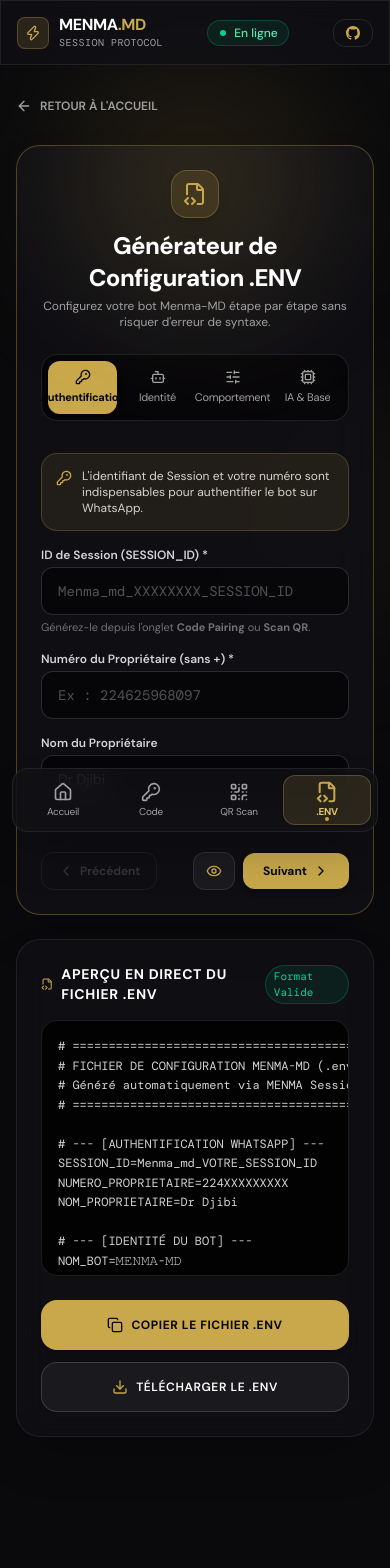
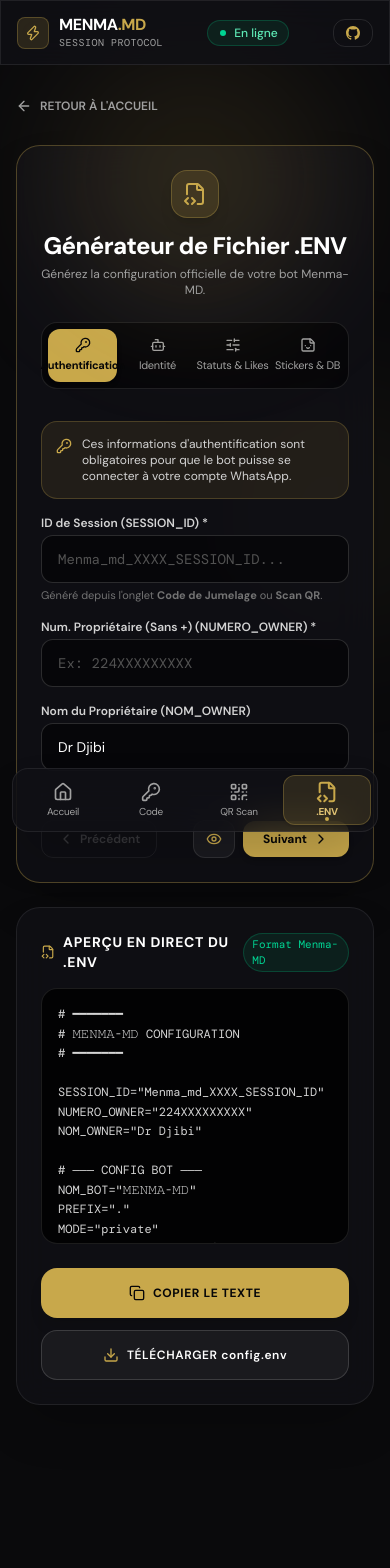
Before and after one commit to Dr-Djibi/Menma-Session, a Next.js app: page /env in a window 390 px wide. Shown: the top 1568 px of the page. Built offline with nearby package versions, Linux system fonts and the light colour scheme; a web font is replaced by a local one.

Commit message:
fix(env & ui): restore official Menma-MD env variables and tighten page spacing around FAQ & HowItWorks

```diff
--- a/app/env/page.tsx
+++ b/app/env/page.tsx
@@ -13,12 +13,12 @@
   KeyRound,
   Bot,
   SlidersHorizontal,
-  Cpu,
+  Sticker,
   ChevronRight,
   ChevronLeft,
   Eye,
-  ShieldAlert,
 } from 'lucide-react';
+import { showToast } from '@/components/ui/Toast';
 
 gsap.registerPlugin(useGSAP);
 
@@ -30,10 +30,11 @@
   prefix: string;
   timezone: string;
   mode: 'private' | 'public';
-  autoReadStatus: 'oui' | 'non';
+  autoReadStatus: 'non' | 'oui';
   autoLikeStatus: 'oui' | 'non';
-  antiDelete: 'oui' | 'non';
-  chatbot: 'oui' | 'non';
+  likeEmojis: string;
+  stickerPackname: string;
+  stickerAuthor: string;
   databaseUrl: string;
 }
 
@@ -47,9 +48,10 @@
   mode: 'private',
   autoReadStatus: 'non',
   autoLikeStatus: 'oui',
-  antiDelete: 'non',
-  chatbot: 'non',
-  databaseUrl: 'postgresql://postgres:password@aws-1-eu-central-1.pooler.supabase.com:6543/postgres',
+  likeEmojis: '💚,❤️,✨,🔥,🙌',
+  stickerPackname: 'Menma-MD',
+  stickerAuthor: 'Dr-Djibi',
+  databaseUrl: '',
 };
 
 export default function EnvGeneratorPage() {
@@ -63,8 +65,8 @@
     () => {
       gsap.from('.env-animate', {
         opacity: 0,
-        y: 25,
-        duration: 0.7,
+        y: 20,
+        duration: 0.6,
         stagger: 0.1,
         ease: 'power3.out',
       });
@@ -85,33 +87,45 @@
   };
 
   const generateEnvText = () => {
-    return `# ========================================================
-# FICHIER DE CONFIGURATION MENMA-MD (.env)
-# Généré automatiquement via MENMA Session Web
-# ========================================================
+    const session = config.session.trim() || 'Menma_md_XXXX_SESSION_ID';
+    const owner = config.ownerNumber.trim() || '224XXXXXXXXX';
+    const ownerName = config.ownerName.trim() || 'Dr Djibi';
+    const botName = config.botName.trim() || '𝙼𝙴𝙽𝙼𝙰-𝙼𝙳';
+    const prefix = config.prefix.trim() || '.';
+    const tz = config.timezone.trim() || 'Africa/Conakry';
+    const emojis = config.likeEmojis.trim() || '💚,❤️,✨,🔥,🙌';
+    const packname = config.stickerPackname.trim() || 'Menma-MD';
+    const author = config.stickerAuthor.trim() || 'Dr-Djibi';
+    const dbUrl = config.databaseUrl.trim();
 
-# --- [AUTHENTIFICATION WHATSAPP] ---
-SESSION_ID=${config.session || 'Menma_md_VOTRE_SESSION_ID'}
-NUMERO_PROPRIETAIRE=${config.ownerNumber || '224XXXXXXXXX'}
-NOM_PROPRIETAIRE=${config.ownerName}
+    let text = `# ━━━━━━━\n`;
+    text += `# 𝙼𝙴𝙽𝙼𝙰-𝙼𝙳 CONFIGURATION\n`;
+    text += `# ━━━━━━━\n\n`;
+    text += `SESSION_ID="${session}"\n`;
+    text += `NUMERO_OWNER="${owner}"\n`;
+    text += `NOM_OWNER="${ownerName}"\n\n`;
 
-# --- [IDENTITÉ DU BOT] ---
-NOM_BOT=${config.botName}
-PREFIXE=${config.prefix}
-TIMEZONE=${config.timezone}
+    text += `# ─── CONFIG BOT ───\n`;
+    text += `NOM_BOT="${botName}"\n`;
+    text += `PREFIX="${prefix}"\n`;
+    text += `MODE="${config.mode}"\n`;
+    text += `ZONE_DE_TEMPS="${tz}"\n\n`;
 
-# --- [COMPORTEMENT ET STATUTS] ---
-MODE=${config.mode}
-LECTURE_AUTO_STATUS=${config.autoReadStatus}
-AUTO_LIKE_STATUS=${config.autoLikeStatus}
+    text += `# ─── STATUTS & INTERACTIONS ───\n`;
+    text += `LECTURE_AUTO_STATUS="${config.autoReadStatus}"\n`;
+    text += `AUTO_LIKE_STATUS="${config.autoLikeStatus}"\n`;
+    text += `LIKE_STATUS_EMOJIS="${emojis}"\n\n`;
 
-# --- [FONCTIONS AVANCÉES & SÉCURITÉ] ---
-ANTI_DELETE=${config.antiDelete}
-CHATBOT=${config.chatbot}
+    text += `# ─── STICKERS ───\n`;
+    text += `STICKER_PACKNAME="${packname}"\n`;
+    text += `STICKER_AUTHOR="${author}"\n`;
 
-# --- [BASE DE DONNÉES POSTGRESQL] ---
-DATABASE_URL=${config.databaseUrl}
-`;
+    if (dbUrl) {
+      text += `\n# ─── DATABASE URL ───\n`;
+      text += `DATABASE_URL="${dbUrl}"\n`;
+    }
+
+    return text;
   };
 
   const copyEnvToClipboard = () => {
@@ -119,6 +133,7 @@
     navigator.clipboard?.writeText(text);
     setCopied(true);
     triggerHaptic(30);
+    showToast('Fichier .env copié dans le presse-papier !');
     setTimeout(() => setCopied(false), 2500);
   };
 
@@ -127,18 +142,31 @@
     const element = document.createElement('a');
     const file = new Blob([generateEnvText()], { type: 'text/plain;charset=utf-8' });
     element.href = URL.createObjectURL(file);
-    element.download = '.env';
+    element.download = 'config.env';
     document.body.appendChild(element);
     element.click();
     document.body.removeChild(element);
+    showToast('Fichier config.env téléchargé !');
   };
 
   const stepsMeta = [
     { num: 1, title: 'Authentification', icon: KeyRound },
     { num: 2, title: 'Identité', icon: Bot },
-    { num: 3, title: 'Comportement', icon: SlidersHorizontal },
-    { num: 4, title: 'IA & Base', icon: Cpu },
+    { num: 3, title: 'Statuts & Likes', icon: SlidersHorizontal },
+    { num: 4, title: 'Stickers & DB', icon: Sticker },
   ];
+
+  const handleNextStep = () => {
+    if (currentStep === 1) {
+      if (!config.session.trim() || !config.ownerNumber.trim()) {
+        showToast("Veuillez renseigner l'ID de Session et le Numéro du Propriétaire", 'error');
+        triggerHaptic(40);
+        return;
+      }
+    }
+    setCurrentStep((p) => Math.min(4, p + 1));
+    triggerHaptic(10);
+  };
 
   return (
     <div ref={containerRef} className="px-4 sm:px-6 max-w-4xl mx-auto py-8 pb-32">
@@ -163,14 +191,14 @@
             <FileCode2 className="w-6 h-6" />
           </div>
           <h1 className="text-2xl sm:text-3xl font-extrabold text-white tracking-tight">
-            Générateur de Configuration .ENV
+            Générateur de Fichier .ENV
           </h1>
           <p className="text-xs sm:text-sm text-neutral-400 mt-1 max-w-md mx-auto">
-            Configurez votre bot Menma-MD étape par étape sans risquer d&apos;erreur de syntaxe.
+            Générez la configuration officielle de votre bot Menma-MD.
           </p>
         </div>
 
-        {/* ── STEPPER TABS (OPTIMISÉ MOBILE) ── */}
+        {/* ── STEPPER TABS (MOBILE & DESKTOP) ── */}
         <div className="grid grid-cols-4 gap-1.5 sm:gap-3 p-1.5 rounded-2xl bg-black/50 border border-white/10 mb-8">
           {stepsMeta.map((s) => {
             const Icon = s.icon;
@@ -210,7 +238,7 @@
               <div className="p-3.5 rounded-2xl bg-gold/10 border border-gold/25 text-xs text-neutral-300 flex items-start gap-2.5">
                 <KeyRound className="w-4 h-4 text-gold flex-shrink-0 mt-0.5" />
                 <span>
-                  L&apos;identifiant de Session et votre numéro sont indispensables pour authentifier le bot sur WhatsApp.
+                  Ces informations d&apos;authentification sont obligatoires pour que le bot puisse se connecter à votre compte WhatsApp.
                 </span>
               </div>
 
@@ -220,32 +248,34 @@
                 </label>
                 <input
                   type="text"
-                  placeholder="Menma_md_XXXXXXXX_SESSION_ID"
+                  placeholder="Menma_md_XXXX_SESSION_ID..."
                   value={config.session}
                   onChange={(e) => handleInputChange('session', e.target.value)}
                   className="w-full h-12 px-4 rounded-xl bg-black/50 border border-white/15 focus:border-gold focus:ring-1 focus:ring-gold text-white font-mono text-sm placeholder:text-neutral-600 outline-none"
+                  required
                 />
                 <span className="text-[11px] text-neutral-500 mt-1 block">
-                  Générez-le depuis l&apos;onglet <strong>Code Pairing</strong> ou <strong>Scan QR</strong>.
+                  Généré depuis l&apos;onglet <strong>Code de Jumelage</strong> ou <strong>Scan QR</strong>.
                 </span>
               </div>
 
               <div className="grid grid-cols-1 sm:grid-cols-2 gap-4">
                 <div>
                   <label className="text-xs font-semibold text-neutral-300 block mb-1">
-                    Numéro du Propriétaire (sans +) *
+                    Num. Propriétaire (Sans +) (NUMERO_OWNER) *
                   </label>
                   <input
                     type="tel"
-                    placeholder="Ex : 224625968097"
+                    placeholder="Ex: 224XXXXXXXXX"
                     value={config.ownerNumber}
                     onChange={(e) => handleInputChange('ownerNumber', e.target.value)}
                     className="w-full h-12 px-4 rounded-xl bg-black/50 border border-white/15 focus:border-gold focus:ring-1 focus:ring-gold text-white font-mono text-sm placeholder:text-neutral-600 outline-none"
+                    required
                   />
                 </div>
                 <div>
                   <label className="text-xs font-semibold text-neutral-300 block mb-1">
-                    Nom du Propriétaire
+                    Nom du Propriétaire (NOM_OWNER)
                   </label>
                   <input
                     type="text"
@@ -264,14 +294,14 @@
               <div className="p-3.5 rounded-2xl bg-white/5 border border-white/10 text-xs text-neutral-300 flex items-start gap-2.5">
                 <Bot className="w-4 h-4 text-gold flex-shrink-0 mt-0.5" />
                 <span>
-                  Personnalisez le nom affiché et le préfixe de commande pour déclencher le bot.
+                  Définissez la personnalité et les réglages de base pour l&apos;interface de votre bot.
                 </span>
               </div>
 
               <div className="grid grid-cols-1 sm:grid-cols-2 gap-4">
                 <div>
                   <label className="text-xs font-semibold text-neutral-300 block mb-1">
-                    Nom du Bot
+                    Nom du Bot (NOM_BOT)
                   </label>
                   <input
                     type="text"
@@ -282,7 +312,7 @@
                 </div>
                 <div>
                   <label className="text-xs font-semibold text-neutral-300 block mb-1">
-                    Préfixe de commande
+                    Préfixe (PREFIX)
                   </label>
                   <input
                     type="text"
@@ -296,7 +326,7 @@
 
               <div>
                 <label className="text-xs font-semibold text-neutral-300 block mb-1">
-                  Fuseau Horaire (Timezone)
+                  Zone de Temps (ZONE_DE_TEMPS)
                 </label>
                 <input
                   type="text"
@@ -308,34 +338,34 @@
             </div>
           )}
 
-          {/* STEP 3: BEHAVIOR */}
+          {/* STEP 3: RUNTIME & BEHAVIOR */}
           {currentStep === 3 && (
             <div className="space-y-4">
               <div className="p-3.5 rounded-2xl bg-white/5 border border-white/10 text-xs text-neutral-300 flex items-start gap-2.5">
                 <SlidersHorizontal className="w-4 h-4 text-gold flex-shrink-0 mt-0.5" />
                 <span>
-                  Définissez l&apos;accessibilité publique ou privée et la lecture des statuts WhatsApp.
+                  Configurez les interactions automatiques et le mode d&apos;accès (public ou restreint).
                 </span>
               </div>
 
               <div className="grid grid-cols-1 sm:grid-cols-3 gap-4">
                 <div>
                   <label className="text-xs font-semibold text-neutral-300 block mb-1">
-                    Mode d&apos;accès
+                    Mode de fonctionnement (MODE)
                   </label>
                   <select
                     value={config.mode}
                     onChange={(e) => handleInputChange('mode', e.target.value as any)}
                     className="w-full h-12 px-3 rounded-xl bg-black/50 border border-white/15 focus:border-gold text-white text-sm outline-none"
                   >
-                    <option value="private">Privé (Propriétaire uniquement)</option>
-                    <option value="public">Public (Tout le monde)</option>
+                    <option value="private">Private (Privé)</option>
+                    <option value="public">Public</option>
                   </select>
                 </div>
 
                 <div>
                   <label className="text-xs font-semibold text-neutral-300 block mb-1">
-                    Lecture auto status
+                    Lecture Auto Status (LECTURE_AUTO_STATUS)
                   </label>
                   <select
                     value={config.autoReadStatus}
@@ -349,7 +379,7 @@
 
                 <div>
                   <label className="text-xs font-semibold text-neutral-300 block mb-1">
-                    Auto-like status
+                    Auto-Like Status (AUTO_LIKE_STATUS)
                   </label>
                   <select
                     value={config.autoLikeStatus}
@@ -361,56 +391,66 @@
                   </select>
                 </div>
               </div>
+
+              <div>
+                <label className="text-xs font-semibold text-neutral-300 block mb-1">
+                  Emojis pour &apos;Like&apos; (LIKE_STATUS_EMOJIS) (séparés par virgule)
+                </label>
+                <input
+                  type="text"
+                  value={config.likeEmojis}
+                  onChange={(e) => handleInputChange('likeEmojis', e.target.value)}
+                  className="w-full h-12 px-4 rounded-xl bg-black/50 border border-white/15 focus:border-gold text-white text-sm outline-none"
+                  placeholder="💚,❤️,✨,🔥,🙌"
+                />
+              </div>
             </div>
           )}
 
-          {/* STEP 4: ADVANCED AI & DATABASE */}
+          {/* STEP 4: STICKERS & DB */}
           {currentStep === 4 && (
             <div className="space-y-4">
               <div className="p-3.5 rounded-2xl bg-white/5 border border-white/10 text-xs text-neutral-300 flex items-start gap-2.5">
-                <Cpu className="w-4 h-4 text-gold flex-shrink-0 mt-0.5" />
+                <Sticker className="w-4 h-4 text-gold flex-shrink-0 mt-0.5" />
                 <span>
-                  Activez les fonctionnalités avancées : Anti-Delete, Chatbot IA et Base PostgreSQL.
+                  Ajustez les métadonnées des stickers générés et l&apos;accès à la base de données PostgreSQL si vous hébergez sur Koyeb ou Render.
                 </span>
               </div>
 
               <div className="grid grid-cols-1 sm:grid-cols-2 gap-4">
                 <div>
                   <label className="text-xs font-semibold text-neutral-300 block mb-1">
-                    Anti-Delete (Notification message supprimé)
+                    Pack de Stickers (STICKER_PACKNAME)
                   </label>
-                  <select
-                    value={config.antiDelete}
-                    onChange={(e) => handleInputChange('antiDelete', e.target.value as any)}
-                    className="w-full h-12 px-3 rounded-xl bg-black/50 border border-white/15 focus:border-gold text-white text-sm outline-none"
-                  >
-                    <option value="non">Désactivé</option>
-                    <option value="oui">Activé</option>
-                  </select>
+                  <input
+                    type="text"
+                    value={config.stickerPackname}
+                    onChange={(e) => handleInputChange('stickerPackname', e.target.value)}
+                    className="w-full h-12 px-4 rounded-xl bg-black/50 border border-white/15 focus:border-gold text-white text-sm outline-none"
+                  />
                 </div>
 
                 <div>
                   <label className="text-xs font-semibold text-neutral-300 block mb-1">
-                    Chatbot IA (Réponses automatiques)
+                    Auteur des Stickers (STICKER_AUTHOR)
                   </label>
-                  <select
-                    value={config.chatbot}
-                    onChange={(e) => handleInputChange('chatbot', e.target.value as any)}
-                    className="w-full h-12 px-3 rounded-xl bg-black/50 border border-white/15 focus:border-gold text-white text-sm outline-none"
-                  >
-                    <option value="non">Désactivé</option>
-                    <option value="oui">Activé</option>
-                  </select>
+                  <input
+                    type="text"
+                    value={config.stickerAuthor}
+                    onChange={(e) => handleInputChange('stickerAuthor', e.target.value)}
+                    className="w-full h-12 px-4 rounded-xl bg-black/50 border border-white/15 focus:border-gold text-white text-sm outline-none"
+                  />
                 </div>
               </div>
 
               <div>
                 <label className="text-xs font-semibold text-neutral-300 block mb-1">
-                  URL Base de données PostgreSQL (Supabase / Neon)
+                  URL Base de Données (DATABASE_URL) <span className="text-neutral-500 font-normal">(Optionnel | Koyeb / Render PostgreSQL)</span>
                 </label>
                 <input
                   type="text"
                   value={config.databaseUrl}
+                  placeholder="postgres://user:pass@host/db"
                   onChange={(e) => handleInputChange('databaseUrl', e.target.value)}
                   className="w-full h-12 px-4 rounded-xl bg-black/50 border border-white/15 focus:border-gold text-white font-mono text-xs outline-none"
                 />
@@ -452,10 +492,7 @@
             {currentStep < 4 ? (
               <button
                 type="button"
-                onClick={() => {
-                  setCurrentStep((p) => Math.min(4, p + 1));
-                  triggerHaptic(10);
-                }}
+                onClick={handleNextStep}
                 className="px-5 py-2.5 rounded-xl bg-gold hover:bg-gold-light active:scale-95 text-dark-950 font-bold text-xs flex items-center gap-1.5 transition-all shadow-md touch-scale"
               >
                 <span>Suivant</span>
@@ -481,12 +518,12 @@
           <div className="flex items-center gap-2">
             <FileCode2 className="w-4 h-4 text-gold" />
             <h3 className="text-sm font-bold text-white uppercase tracking-wider">
-              Aperçu en direct du fichier .env
+              Aperçu en direct du .env
             </h3>
           </div>
 
           <span className="text-[11px] font-mono text-emerald-400 bg-emerald-500/10 px-2 py-0.5 rounded-full border border-emerald-500/25">
-            Format Valide
+            Format Menma-MD
           </span>
         </div>
 
@@ -506,7 +543,7 @@
             }`}
           >
             {copied ? <Check className="w-4 h-4" /> : <Copy className="w-4 h-4" />}
-            <span>{copied ? 'CONFIGURATION COPIÉE !' : 'COPIER LE FICHIER .ENV'}</span>
+            <span>{copied ? 'CONFIGURATION COPIÉE !' : 'COPIER LE TEXTE'}</span>
           </button>
 
           <button
@@ -514,7 +551,7 @@
             className="min-h-[50px] rounded-2xl bg-white/5 hover:bg-white/10 active:scale-95 border border-white/15 text-white font-semibold text-xs tracking-wider flex items-center justify-center gap-2 transition-all touch-scale"
           >
             <Download className="w-4 h-4 text-gold" />
-            <span>TÉLÉCHARGER LE .ENV</span>
+            <span>TÉLÉCHARGER config.env</span>
           </button>
         </div>
       </div>
--- a/app/page.tsx
+++ b/app/page.tsx
@@ -29,7 +29,7 @@
       <FaqSection />
 
       {/* 7. Highlights Banner */}
-      <section className="px-4 sm:px-6 max-w-5xl mx-auto py-8 mb-16">
+      <section className="px-4 sm:px-6 max-w-5xl mx-auto py-4 mb-10">
         <div className="glass-panel-accent rounded-3xl p-6 sm:p-10 text-center relative overflow-hidden">
           <div className="max-w-2xl mx-auto">
             <div className="inline-flex items-center gap-2 px-3 py-1 rounded-full bg-gold/15 border border-gold/30 text-gold text-xs font-semibold uppercase tracking-wider mb-4">
--- a/components/landing/FaqSection.tsx
+++ b/components/landing/FaqSection.tsx
@@ -75,9 +75,9 @@
   };
 
   return (
-    <section ref={containerRef} className="px-4 sm:px-6 max-w-4xl mx-auto py-12 mb-20">
-      <div className="faq-header text-center mb-10">
-        <div className="inline-flex items-center gap-2 px-3 py-1 rounded-full bg-gold/10 border border-gold/30 text-gold text-xs font-semibold uppercase tracking-wider mb-3">
+    <section ref={containerRef} className="px-4 sm:px-6 max-w-4xl mx-auto py-4 mb-8">
+      <div className="faq-header text-center mb-5">
+        <div className="inline-flex items-center gap-2 px-3 py-1 rounded-full bg-gold/10 border border-gold/30 text-gold text-xs font-semibold uppercase tracking-wider mb-2">
           <HelpCircle className="w-3.5 h-3.5" />
           <span>Foire Aux Questions</span>
         </div>
--- a/components/landing/HowItWorks.tsx
+++ b/components/landing/HowItWorks.tsx
@@ -75,7 +75,7 @@
   );
 
   return (
-    <section ref={containerRef} className="px-4 sm:px-6 max-w-5xl mx-auto py-6 sm:py-8 mb-12">
+    <section ref={containerRef} className="px-4 sm:px-6 max-w-5xl mx-auto py-3 mb-4">
       <div className="how-header text-center mb-6">
         <div className="inline-flex items-center gap-2 px-3 py-1 rounded-full bg-gold/10 border border-gold/30 text-gold text-xs font-semibold uppercase tracking-wider mb-2.5">
           <Smartphone className="w-3.5 h-3.5" />
@@ -121,7 +121,7 @@
         ))}
       </div>
 
-      <div className="how-cta-btn mt-6 text-center">
+      <div className="how-cta-btn mt-4 text-center">
         <Link
           href="/pair"
           className="inline-flex items-center gap-2 px-6 py-3 rounded-xl bg-gold hover:bg-gold-light text-dark-950 font-bold text-xs tracking-wider uppercase transition-all active:scale-95 touch-scale shadow-lg"
--- a/components/landing/LiveTerminalDemo.tsx
+++ b/components/landing/LiveTerminalDemo.tsx
@@ -63,7 +63,7 @@
   }
 
   return (
-    <section ref={sectionRef} className="px-4 sm:px-6 max-w-4xl mx-auto py-8 mb-24">
+    <section ref={sectionRef} className="px-4 sm:px-6 max-w-4xl mx-auto py-4 mb-8">
       <div className="terminal-wrapper glass-panel rounded-2xl border border-white/10 overflow-hidden shadow-2xl">
         {/* Terminal Header */}
         <div className="px-4 py-3 bg-black/60 border-b border-white/10 flex items-center justify-between">
--- a/components/landing/MobileInteractiveCards.tsx
+++ b/components/landing/MobileInteractiveCards.tsx
@@ -65,8 +65,8 @@
   };
 
   return (
-    <section ref={sectionRef} className="px-4 sm:px-6 max-w-5xl mx-auto py-8 mb-20">
-      <div className="cards-heading text-center mb-8">
+    <section ref={sectionRef} className="px-4 sm:px-6 max-w-5xl mx-auto py-4 mb-8">
+      <div className="cards-heading text-center mb-5">
         <h2 className="text-2xl sm:text-3xl font-bold text-white tracking-tight mb-2">
           Méthodes de connexion simples
         </h2>
@@ -197,10 +197,10 @@
                 ))}
               </div>
               <p className="text-xs text-neutral-400 text-center mb-4">
-                {activeStep === 1 && '1. Session ID & Numéro Owner'}
-                {activeStep === 2 && '2. Base de données PostgreSQL'}
-                {activeStep === 3 && '3. Options & Chatbot'}
-                {activeStep === 4 && '4. Exportation du fichier'}
+                {activeStep === 1 && '1. Authentification (Session & Owner)'}
+                {activeStep === 2 && '2. Identité (Nom, Préfixe, Timezone)'}
+                {activeStep === 3 && '3. Statuts & Likes automatiques'}
+                {activeStep === 4 && '4. Stickers & Base de données'}
               </p>
             </div>
           </div>
--- a/components/landing/StatsCounter.tsx
+++ b/components/landing/StatsCounter.tsx
@@ -98,7 +98,7 @@
   );
 
   return (
-    <section ref={containerRef} className="px-4 sm:px-6 max-w-5xl mx-auto py-6 mb-16">
+    <section ref={containerRef} className="px-4 sm:px-6 max-w-5xl mx-auto py-2 mb-6">
       <div className="grid grid-cols-2 md:grid-cols-4 gap-3 sm:gap-4">
         {stats.map((item, idx) => {
           const Icon = item.icon;
```
